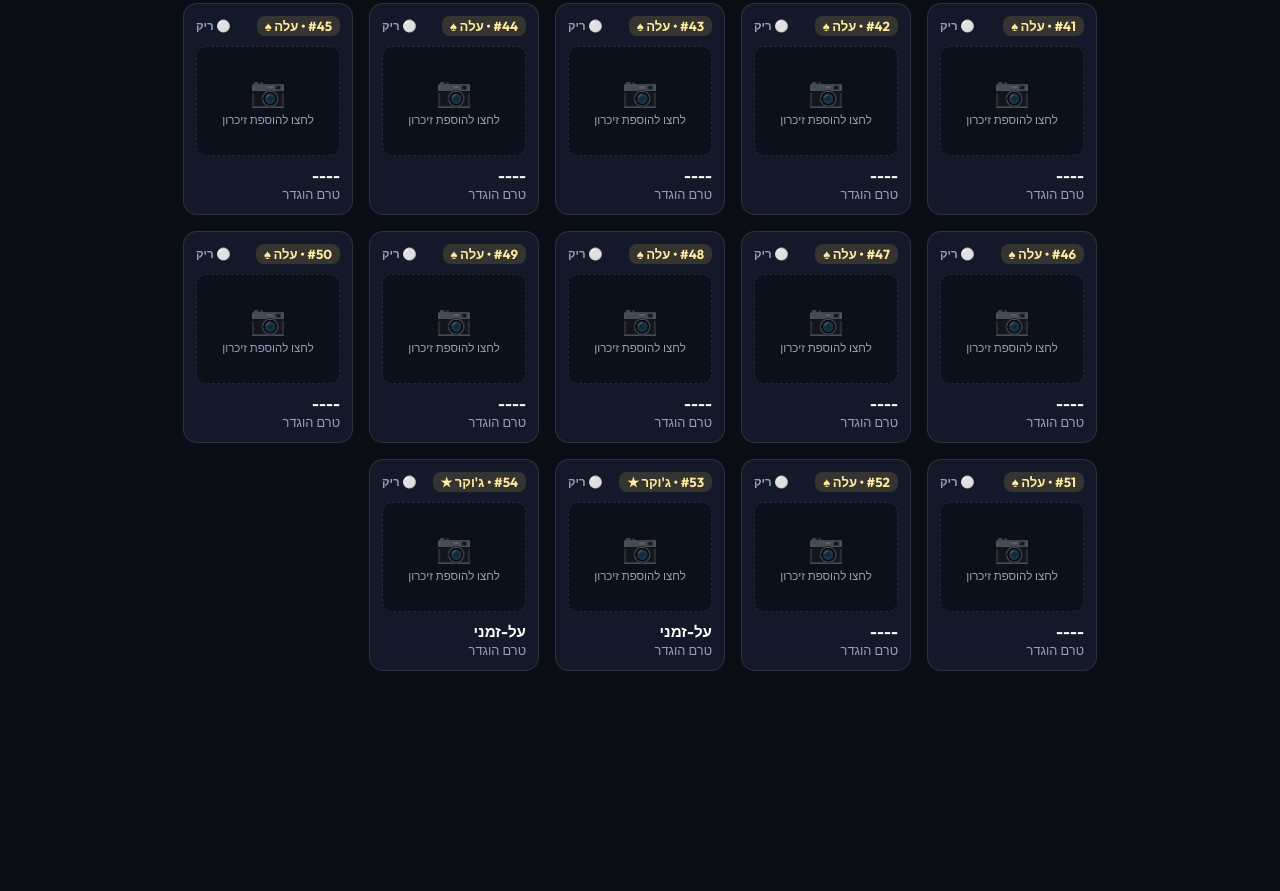
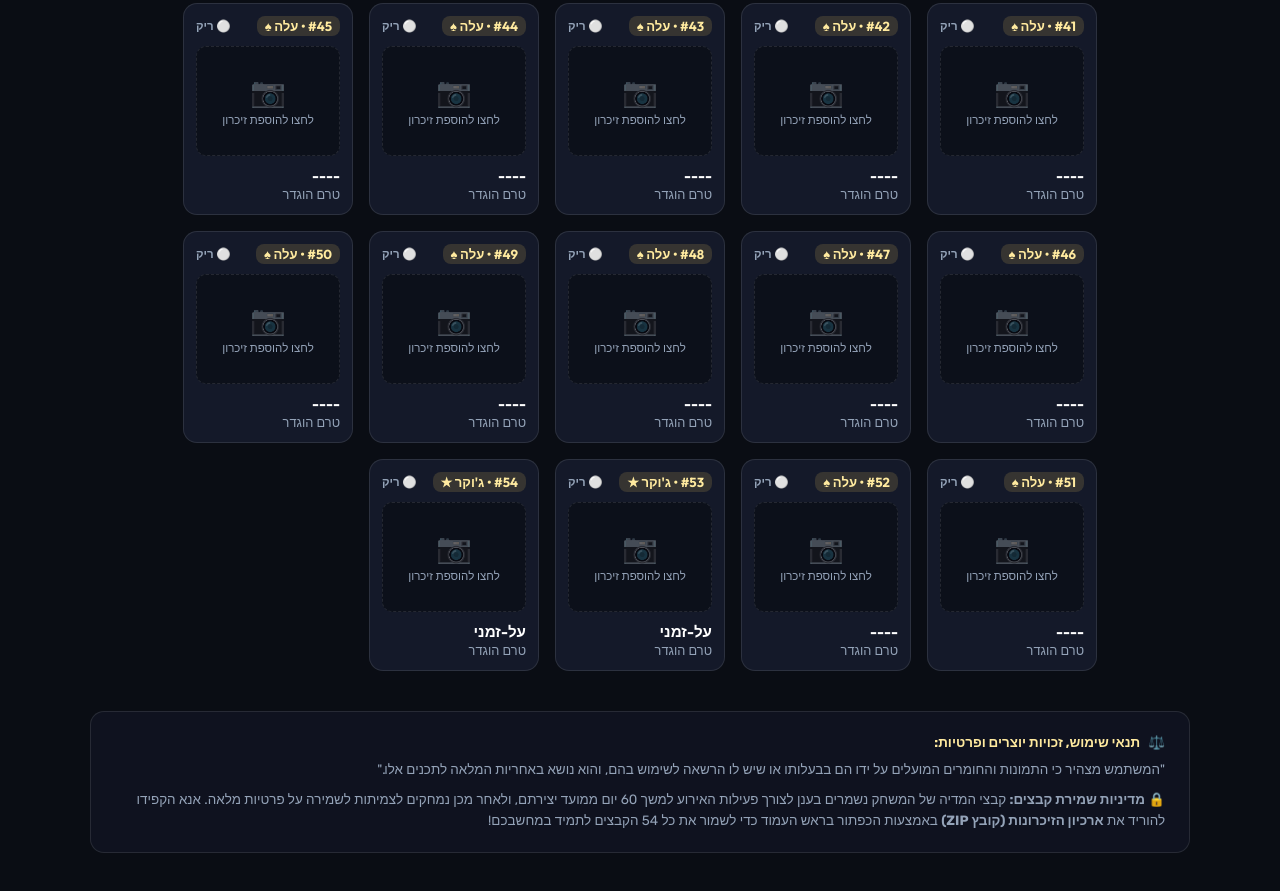
Before and after one commit to zehavitalon/CardGame, a plain HTML site: page builder.html in a window 1280 px wide. Shown: the part 2355-3246 px from the top of the page. Before the commit the page ends 3106 px from the top, so only its background shows below. Drawn offline with nearby package versions, Linux system fonts and the light colour scheme; a web font is replaced by a local one.

Commit message:
Add website terms and user guidelines file and integrate footer declaration into builder.html

```diff
--- a/builder.html
+++ b/builder.html
@@ -814,6 +814,20 @@
   <main class="cards-grid" id="cardsGridContainer">
     <!-- Populated by JS -->
   </main>
+
+  <!-- User Legal Declaration & Guidance Footer -->
+  <footer class="portal-footer" style="max-width: 1100px; margin: 40px auto 20px; padding: 20px 24px; background: rgba(18, 22, 36, 0.7); border: 1px solid var(--border-subtle); border-radius: 14px; font-size: 0.84rem; color: var(--text-muted); line-height: 1.6; text-align: right;">
+    <div style="font-weight: 700; color: var(--gold-light); margin-bottom: 6px; display: flex; align-items: center; gap: 8px;">
+      <span>⚖️</span>
+      <span>תנאי שימוש, זכויות יוצרים ופרטיות:</span>
+    </div>
+    <p style="margin-bottom: 8px;">
+      "המשתמש מצהיר כי התמונות והחומרים המועלים על ידו הם בבעלותו או שיש לו הרשאה לשימוש בהם, והוא נושא באחריות המלאה לתכנים אלו."
+    </p>
+    <p>
+      🔒 <strong>מדיניות שמירת קבצים:</strong> קבצי המדיה של המשחק נשמרים בענן לצורך פעילות האירוע למשך 60 יום ממועד יצירתם, ולאחר מכן נמחקים לצמיתות לשמירה על פרטיות מלאה. אנא הקפידו להוריד את <strong>ארכיון הזיכרונות (קובץ ZIP)</strong> באמצעות הכפתור בראש העמוד כדי לשמור את כל 54 הקבצים לתמיד במחשבכם!
+    </p>
+  </footer>
 
   <!-- Card Editor Modal -->
   <div class="modal-overlay" id="editModalOverlay">
```
Also changed, not shown: 1 other file.
